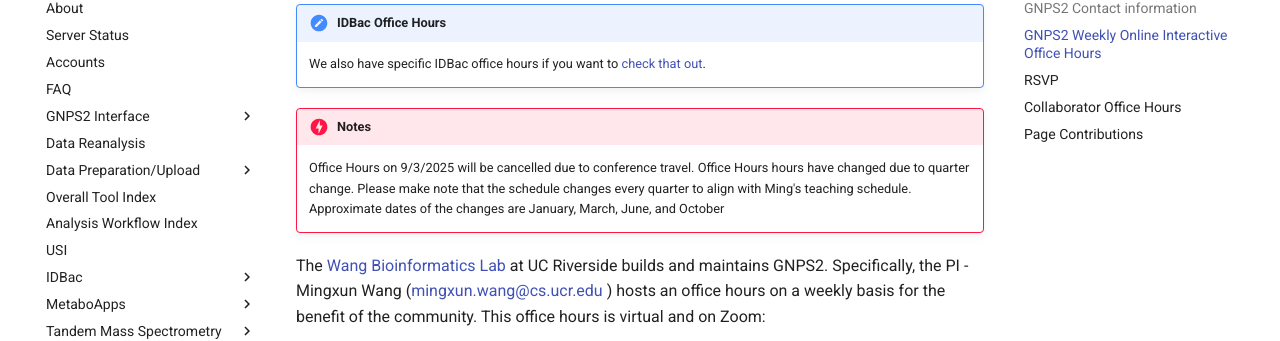
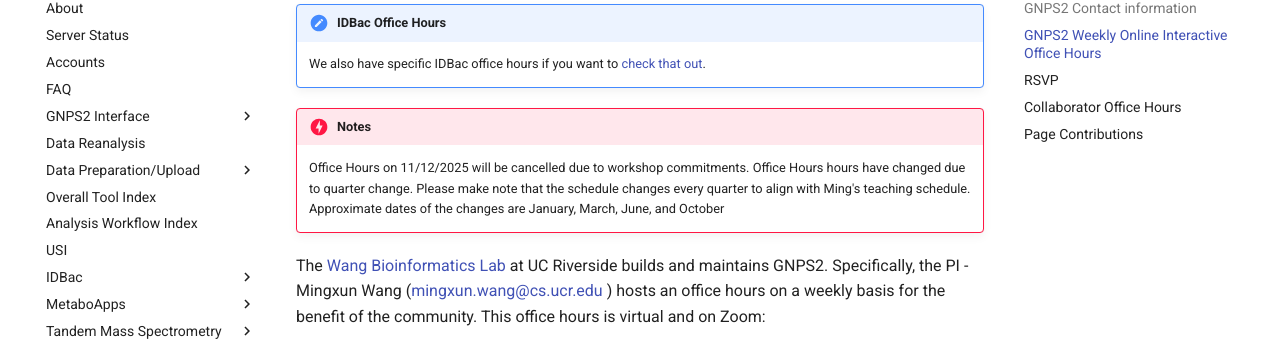
Before and after one commit to Wang-Bioinformatics-Lab/GNPS2_Documentation, an MkDocs documentation site: the page built from docs/contact.md, in a window 1280 px wide and 900 px high, scrolled down 391 px, cut to the strip 0-851 px from the top of the window. Shown: the part 100-441 px from the top of the strip. Built offline with MkDocs 1.6.1 and Material for MkDocs 9.7.7, drawn with Linux system fonts in a browser that asks for light colours; comment, search, counter and statistics services are not loaded.

Commit message:
Update contact.md

```diff
--- a/docs/contact.md
+++ b/docs/contact.md
@@ -13,7 +13,7 @@
     We also have specific IDBac office hours if you want to [check that out](idbacofficehours.md).
 
 !!! danger "Notes"
-    Office Hours on 9/3/2025 will be cancelled due to conference travel. Office Hours hours have changed due to quarter change. Please make note that the schedule changes every quarter to align with Ming's teaching schedule. Approximate dates of the changes are January, March, June, and October
+    Office Hours on 11/12/2025 will be cancelled due to workshop commitments. Office Hours hours have changed due to quarter change. Please make note that the schedule changes every quarter to align with Ming's teaching schedule. Approximate dates of the changes are January, March, June, and October
 
 The [Wang Bioinformatics Lab](https://www.cs.ucr.edu/~mingxunw/) at UC Riverside builds and maintains GNPS2. Specifically, the PI - Mingxun Wang ([mingxun.wang@cs.ucr.edu](mailto:mingxun.wang@cs.ucr.edu) ) hosts an office hours on a weekly basis for the benefit of the community. This office hours is virtual and on Zoom:
 
```
